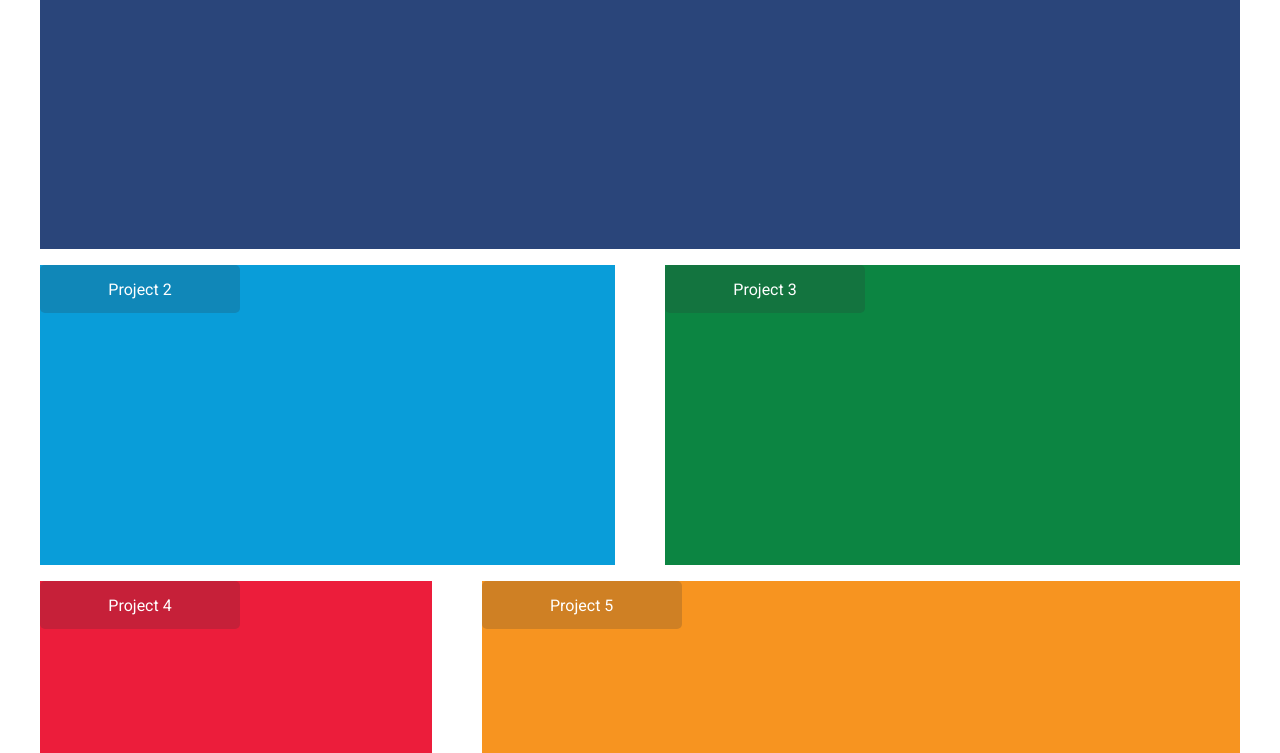
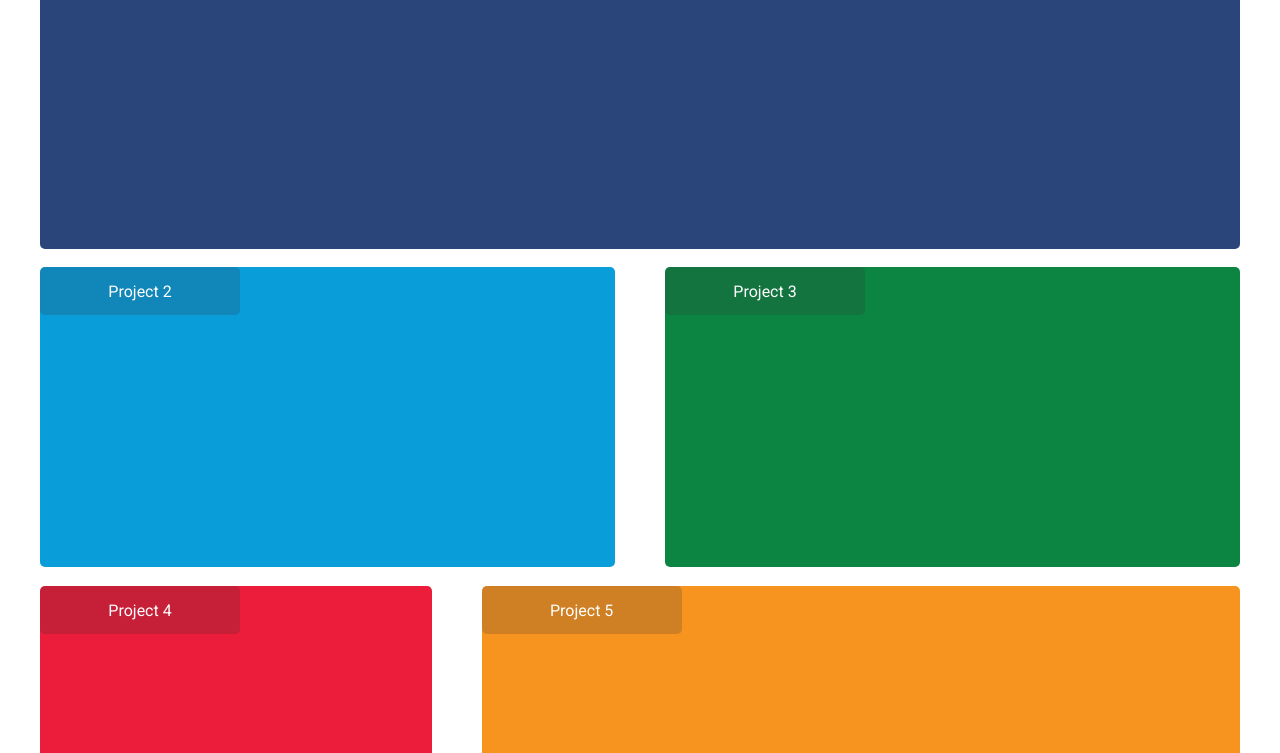
Before and after one commit to enriquecahua/project1, a plain HTML site: page index.html in a window 1280 px wide. Shown: the part 184-937 px from the top of the page. Drawn offline with Linux system fonts and the light colour scheme.

Commit message:
added a border-radius at 100px media query

```diff
--- a/css/styles.css
+++ b/css/styles.css
@@ -83,6 +83,7 @@
       .container {
         display: flex;
         flex-wrap: wrap;
+
       }
       .logos {
         font-size: 5vw;
@@ -101,6 +102,7 @@
      .box, .fo {
         width: 100%;
         margin: auto;
+
       }
       .fo {
         margin-top: 15px;
@@ -186,6 +188,7 @@
      @media screen and (min-width:1150px){
         .box {
             margin-bottom: 1.5vh;
+            border-radius: 5px;
         }
          .container {
             justify-content: space-between;
@@ -194,6 +197,6 @@
 
      @media screen and (min-width:1200px){
         .box {
-            margin-bottom: 2vh;
+            margin-bottom: 2.3vh;
         }
     }
```
